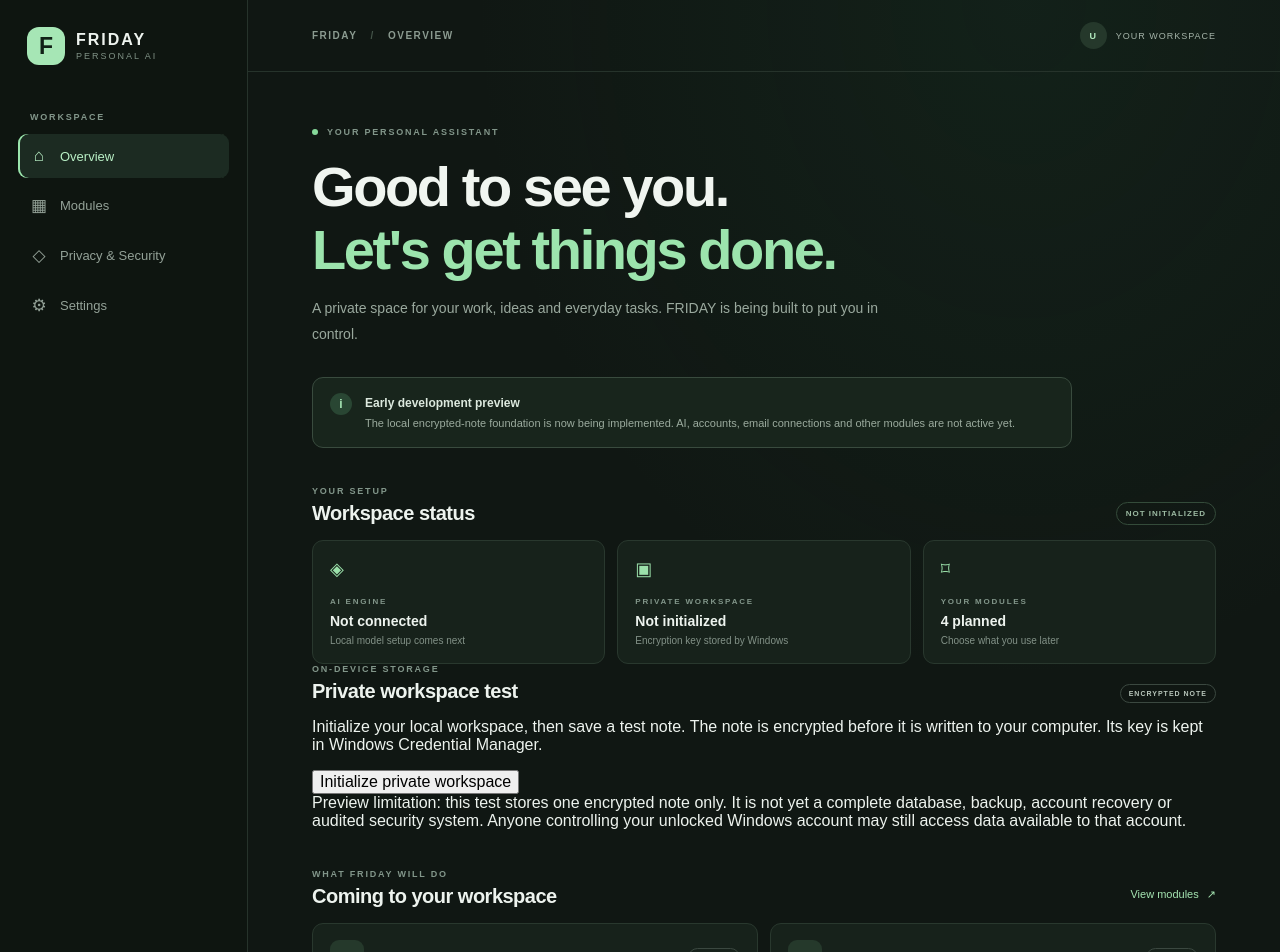
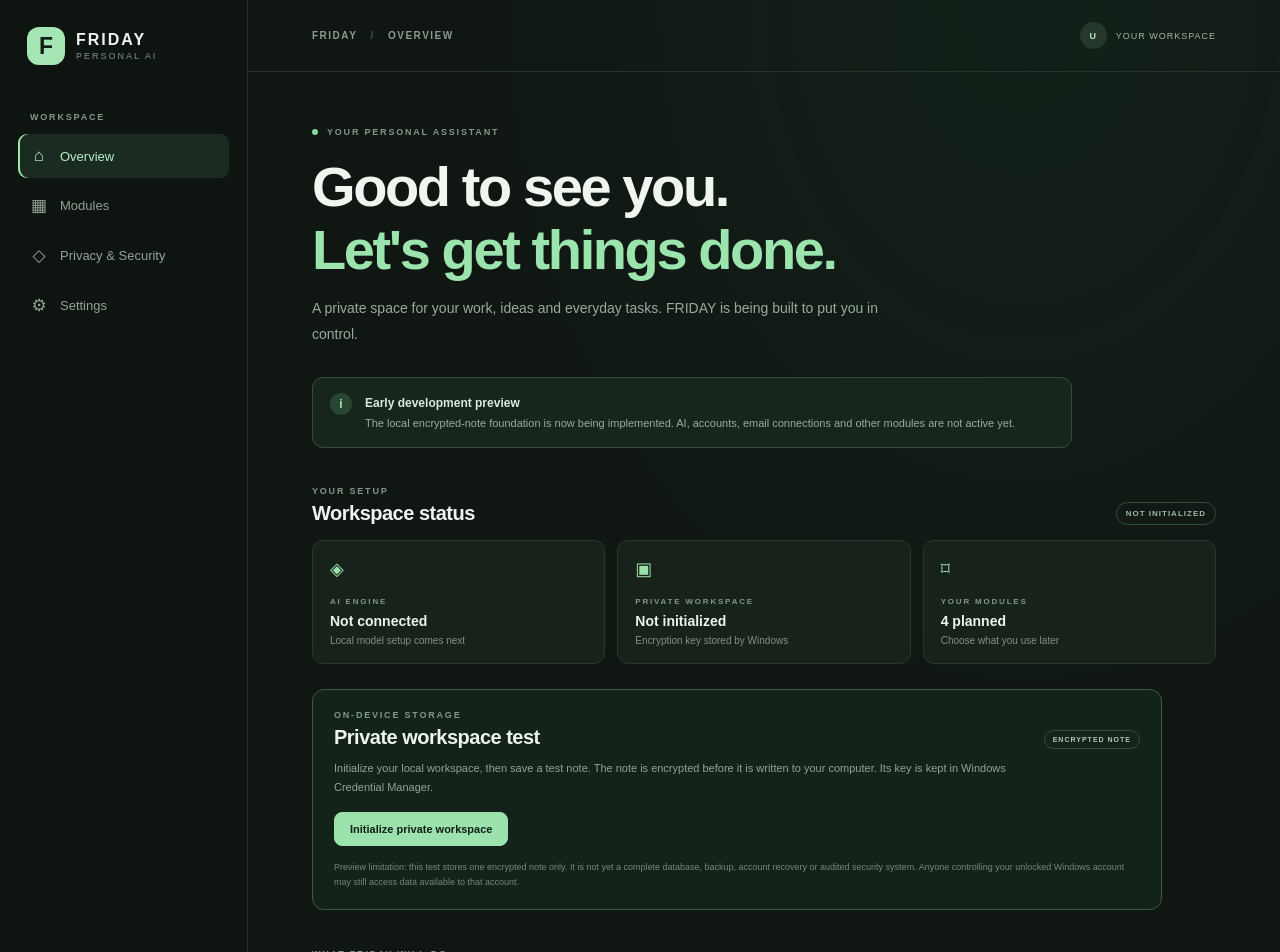
Before and after one commit to Friday-AI-Personal-Assistant/FRIDAY, a React (Vite) app: page / in a window 1280 px wide. Shown: the top 952 px of the page. Built offline with nearby package versions, Linux system fonts and the light colour scheme.

Commit message:
style: add encrypted workspace panel

```diff
--- a/src/styles.css
+++ b/src/styles.css
@@ -72,3 +72,13 @@ h1 em{font-style:normal;color:#9ce4ad}
 .footer{border-top:1px solid #26332b;padding:17px clamp(22px,5vw,68px);display:flex;justify-content:space-between;gap:12px;color:#607066;font-size:8px;letter-spacing:1.2px}
 @media(max-width:760px){.sidebar{width:68px;padding:20px 9px}.brand{padding:0 5px 38px}.brand>div:last-child,.side-label,.nav-item:not(.active){font-size:0}.brand-mark{width:38px;height:38px}.nav-item{justify-content:center;padding:12px 5px;font-size:0}.nav-icon{font-size:18px}.sidebar-bottom{padding:12px 0}.sidebar-bottom p,.version{display:none}.local-pill{font-size:0;padding:8px}.local-pill span{width:7px;height:7px}.topbar{height:60px}.page{padding-top:38px}.status-grid{grid-template-columns:1fr}.status-card{padding:14px}.status-card .card-icon{margin-bottom:8px}.module-grid{grid-template-columns:1fr}.footer{font-size:7px;flex-wrap:wrap}}
 @media(max-width:420px){.profile-chip span{display:none}.footer{line-height:1.6}.module-row{align-items:flex-start;flex-wrap:wrap}.module-row .planned{margin-left:49px}}
+
+.workspace-panel{margin-top:25px;padding:20px 21px;background:#14231a;border:1px solid #3b5943;border-radius:12px;max-width:850px}
+.workspace-panel .section-heading{margin-bottom:10px}
+.panel-copy{color:#93a397;font-size:11px;line-height:1.7;max-width:700px;margin:0 0 15px}
+.primary-button{border:1px solid #9be2ad;background:#9be2ad;color:#102016;border-radius:8px;padding:10px 15px;font-size:11px;font-weight:700;cursor:pointer}
+.primary-button:disabled{opacity:.55;cursor:wait}
+.private-note{display:block;width:100%;min-height:105px;resize:vertical;background:#0e1711;border:1px solid #3b5141;border-radius:8px;color:#eaf2eb;padding:12px;font:12px/1.6 'DM Sans',sans-serif;margin:12px 0}
+.private-note:focus{outline:2px solid #83c995;outline-offset:1px}
+.workspace-message{font-size:11px;color:#b4e8c0;margin:12px 0 0;overflow-wrap:anywhere}
+.security-footnote{font-size:9px;line-height:1.65;color:#74877a;margin:14px 0 0}
```
